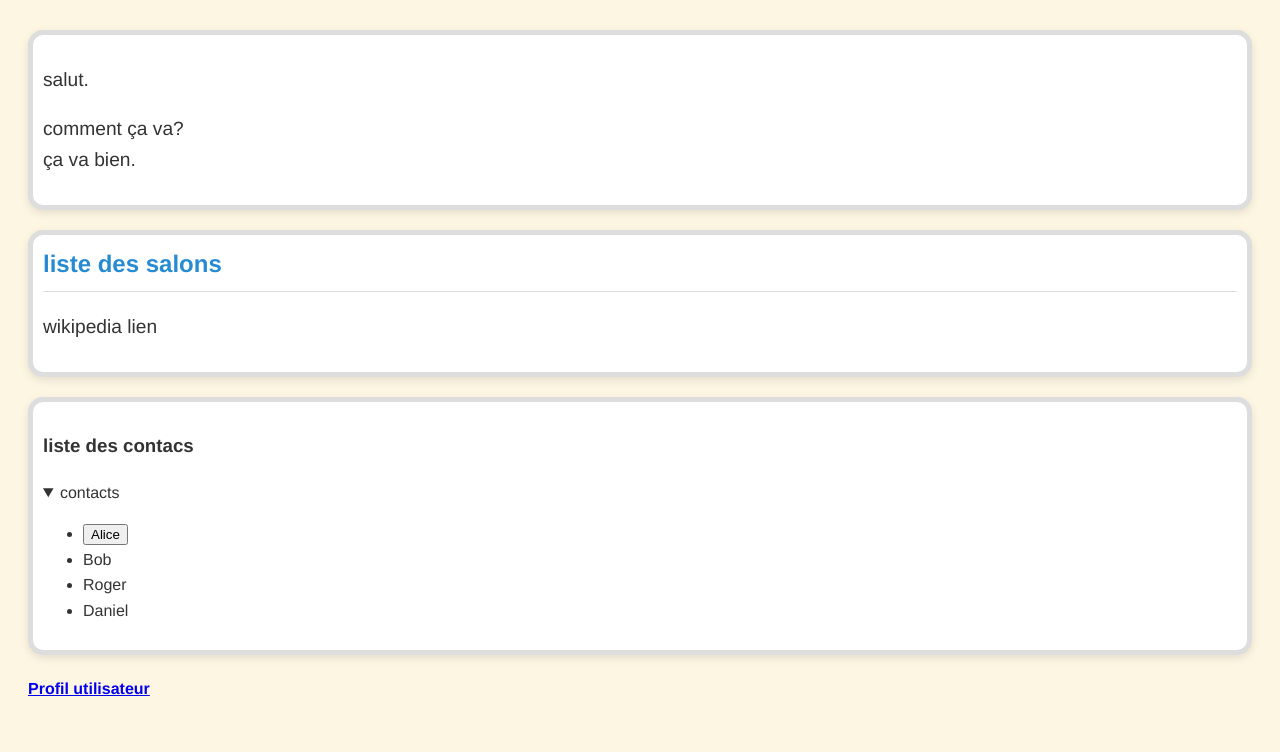
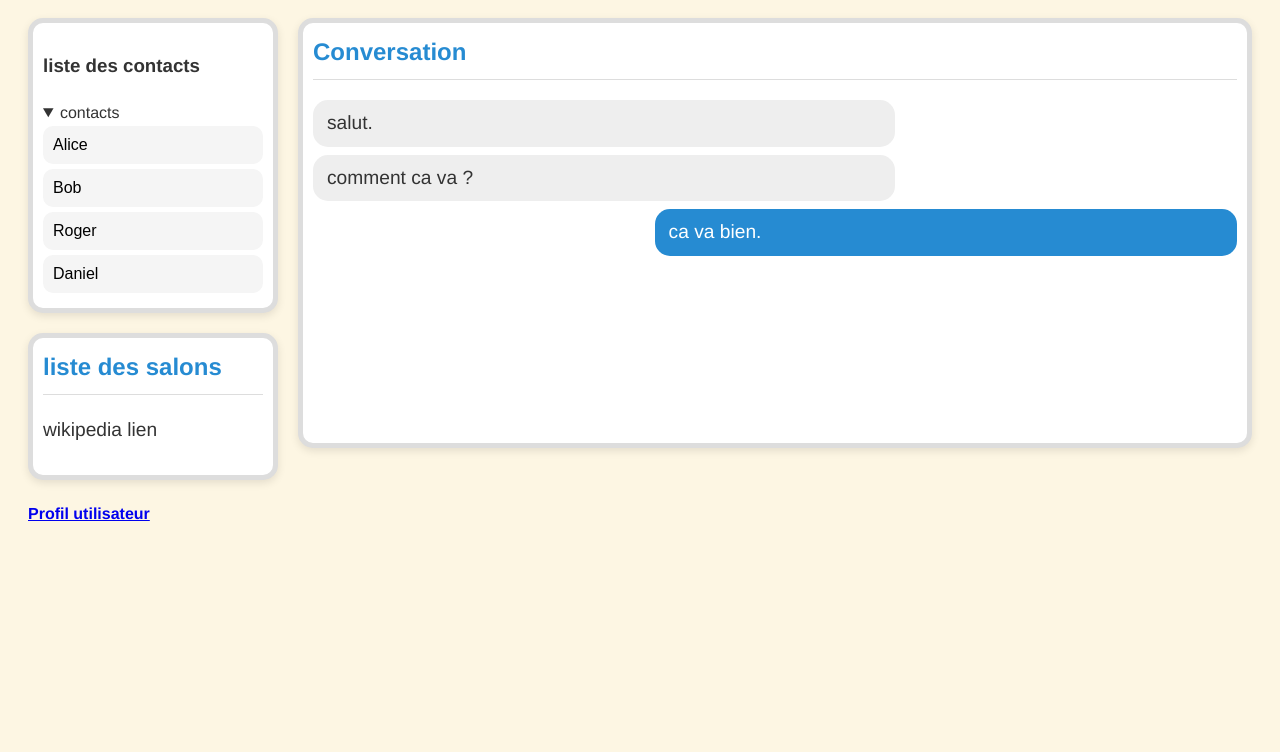
Before and after one commit to TheWolfAngel/fil_rouge_messagerie, a plain HTML site: page projet_fil_rouge.html in a window 1280 px wide. Shown: the part 140-892 px from the top of the page. After the commit the page ends 800 px from the top, so only its background shows below. Drawn offline with Linux system fonts and the light colour scheme.

Commit message:
Messagerie en deux colonnes et page profil
J'ai corrige les erreurs de texte et j'ai modifie le code pour qu'il y ait une une colonne pour la liste de contact et une autre pour les messages j'ai aussi modifie la page profil pour le mettre dans le meme style que la page messagerie menu a gauche tableau du compte a droite

```diff
--- a/projet_fil_rouge.html
+++ b/projet_fil_rouge.html
@@ -1,28 +1,43 @@
 <!doctype html>
   <html>
-    <header>
+
     <head>
       <link rel="stylesheet" href="style_page_central.css">
      <meta charset="utf-8">
      <title> Red ligne message </title>
 
-     <meta name="descrition"
+     <meta name="description"
       content="blabla">
     </head>
-  </header>
 
-  <main>
+
+
     <body>
-    <section>
       <h1>
         Message
       </h1>
+       <div class="messagerie">
+        <aside class="colonne-gauche">
+    <section>
+
       <div class="section">
+        <h3>
+          liste des contacts
+        </h3>
+        <details open>
+          <summary>
+            contacts
+          </summary>
+          <ul class="liste-contacts">
+             <li><button type="button">Alice</button></li>
+             <li><button type="button">Bob</button></li>
+             <li><button type="button">Roger</button></li>
+             <li><button type="button">Daniel</button></li>
 
-       <p>salut.</p>
+          </ul>
+        </details>
 
-       <p>comment ça va?<br>
-        ça va bien.</p>
+
         </div>
     </section>
 
@@ -37,36 +52,25 @@
       </p>
       </div>
     </section>
-
-    <section>
-      <div class="section">
-      <h3>
-        liste des contacs
-      </h3>
-
-      <details open>
-        <summary>
-          contacts
-        </summary>
-       <ul>
-        <li><button type="button">Alice</button></li>
-        <li>Bob</li>
-        <li>Roger</li>
-        <li>Daniel</li>
-       </ul>
-       </details>
-       </div>
-    </section>
-
     <section>
       <h4>
         <a
         href="profil.html">
         Profil utilisateur
         </a>
+        </h4>
     </section>
+  </aside>
+     <section class="colonne-droite section">
+            <h2>Conversation</h2>
+            <p class="message recu">salut.</p>
+            <p class="message recu">comment ca va ?</p>
+            <p class="message envoye">ca va bien.</p>
+
+        </section>
+        </div>
     </body>
-  </main>
+
 
     <footer>
       <h5>
--- a/style_page_central.css
+++ b/style_page_central.css
@@ -58,3 +58,80 @@ p {
     border-bottom: 1px solid #ddd;
     padding-bottom: 8px;
 }
+
+
+/* ===========================================
+    MISE EN PAGE : CONTACTS A GAUCHE, MESSAGES A DROITE
+    ========================================== */
+
+.messagerie {
+    display: flex;
+    gap: 20px;
+    align-items: flex-start;
+
+}
+
+.colonne-gauche {
+    width: 250px;
+    flex-shrink: 0;
+
+}
+
+.colonne-droite {
+    flex: 1;
+    min-height: 400px;
+
+}
+
+/* ========================================
+   LISTE DES CONTACTS
+   ======================================== */
+
+.liste-contacts {
+    list-style: none;
+    padding: 0;
+    margin: 0;
+
+}
+
+.liste-contacts button {
+    width: 100%;
+    text-align: left;
+    padding: 10px;
+    margin-bottom: 5px;
+    border: none;
+    border-radius: 10px;
+    background-color: #f5f5f5;
+    font-size: 1em;
+    cursor: pointer;
+
+
+}
+
+.liste-contacts button:hover{
+    background-color: #268bd2;
+    color: white;
+}
+
+/* ========================================
+   BULLES DE MESSAGES
+   ======================================== */
+
+.message{
+    max-width: 60%;
+    padding: 8px 14px;
+    border-radius: 15px;
+    margin: 8px 0;
+}
+
+.message.recu{
+    background-color: #eee;
+
+}
+
+.message.envoye{
+    background-color: #268bd2;
+    color: white;
+    margin-left: auto;
+
+}
```
Also changed, not shown: profil.html (+41 -33 lines).
